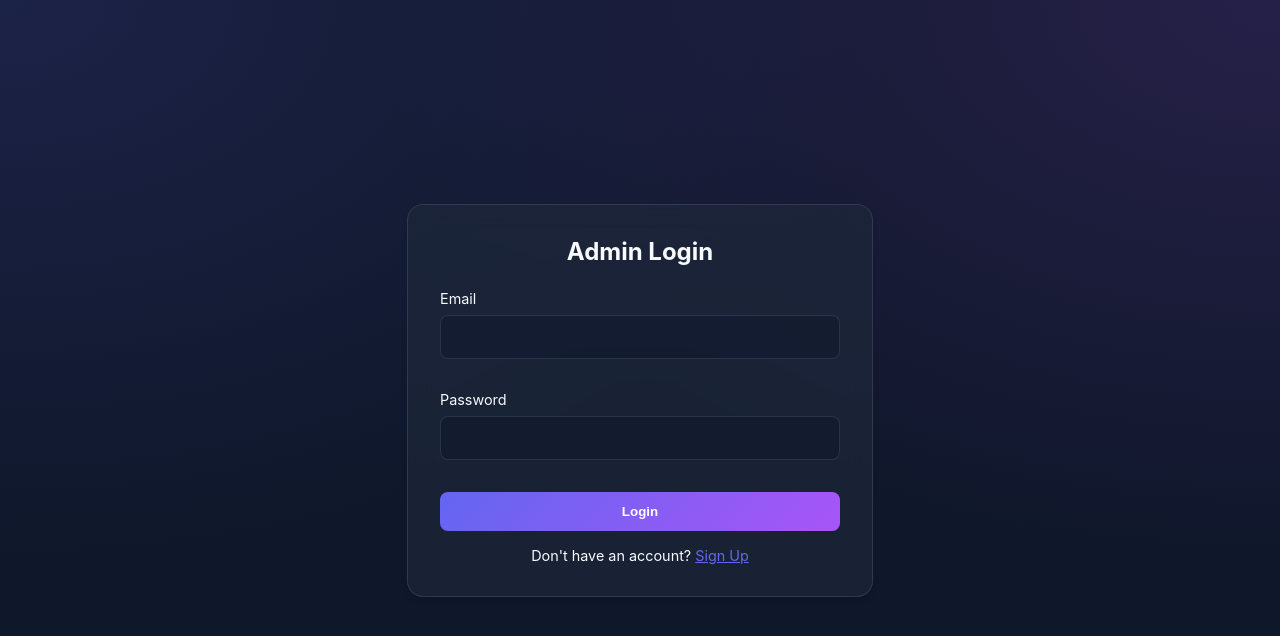
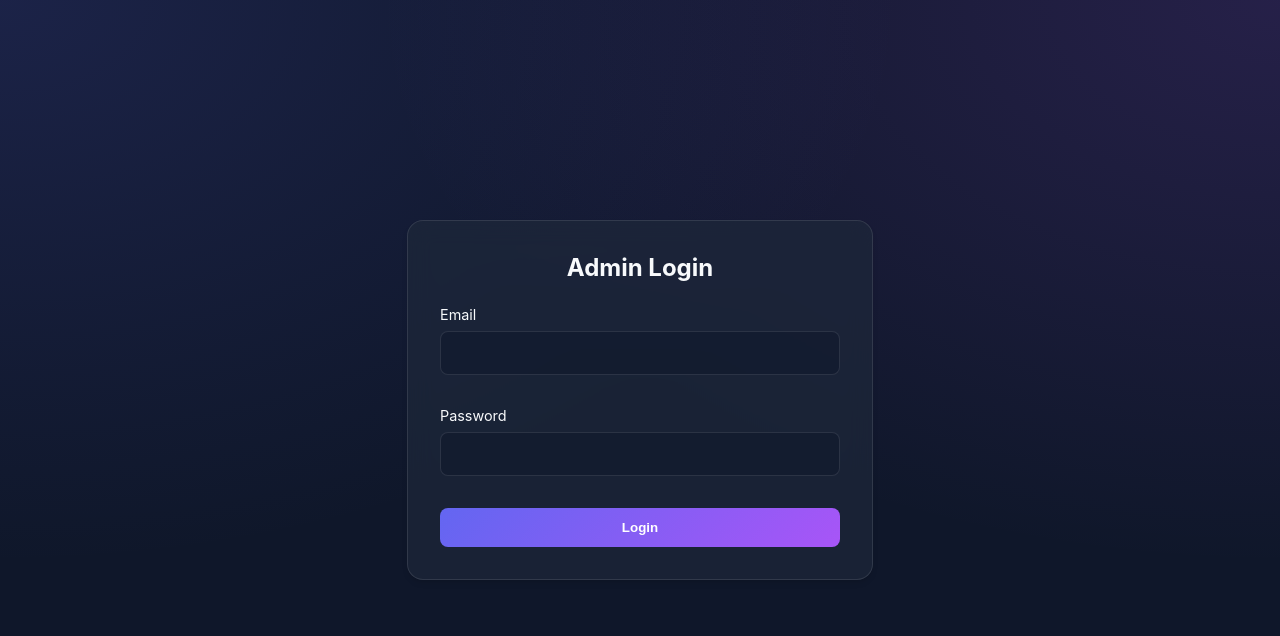
Before and after one commit to Sagarswagh/UserAuthentication, a React (Vite) app in the folder frontend/: page /auth/admin in a window 1280 px wide. Shown: the top 636 px of the page. Built offline with nearby package versions, Linux system fonts and the light colour scheme; no server answers.

Commit message:
feat: hide the sign-up/login toggle for admin users

```diff
--- a/frontend/src/components/AuthForm.jsx
+++ b/frontend/src/components/AuthForm.jsx
@@ -5,6 +5,7 @@ import { useNavigate } from 'react-router-dom';
 const AUTH_SERVICE_URL = import.meta.env.VITE_AUTH_SERVICE_URL || 'http://localhost:8000';
 
 function AuthForm({ role }) {
+    // Admin can only login, not sign up
     const [isLogin, setIsLogin] = useState(true);
     const [email, setEmail] = useState('');
     const [phone, setPhone] = useState('');
@@ -204,6 +205,8 @@ function AuthForm({ role }) {
                 </button>
             </form>
 
+            {/* Hide signup toggle for admin */}
+            {role !== 'admin' && (
                 <div style={{ marginTop: '1rem', textAlign: 'center', fontSize: '0.9rem' }}>
                     {isLogin ? "Don't have an account? " : "Already have an account? "}
                     <button
@@ -213,6 +216,7 @@ function AuthForm({ role }) {
                         {isLogin ? 'Sign Up' : 'Login'}
                     </button>
                 </div>
+            )}
         </div>
     );
 };
```
Lines whose indentation alone changed are shown as unchanged.
